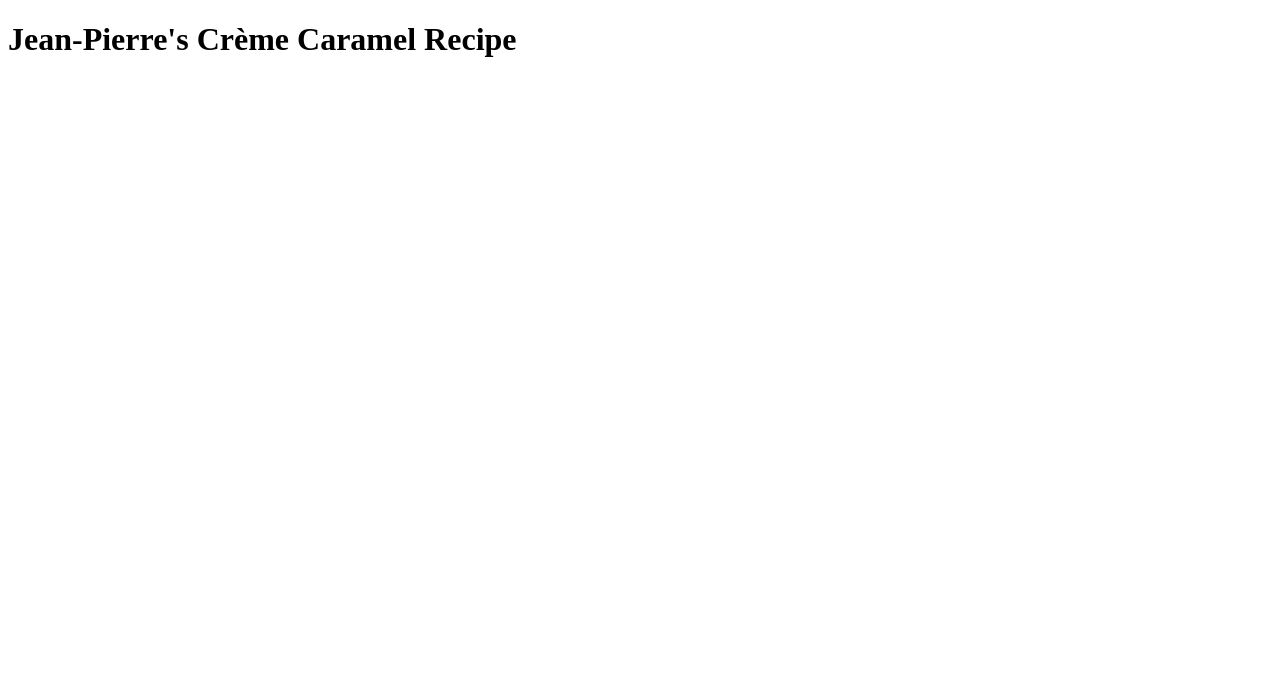
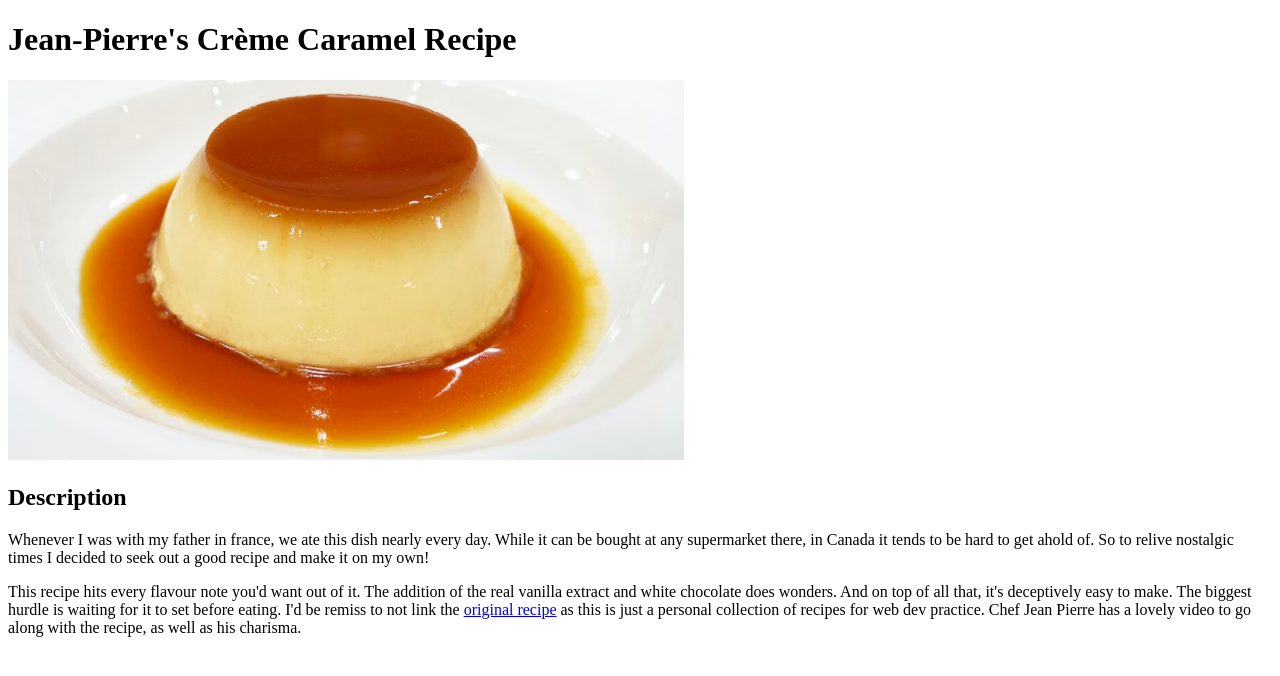
Before and after one commit to SolanFerguson/odin-recipes, a plain HTML site: page recipes/creme-caramel.html in a window 1280 px wide. Drawn offline with Linux system fonts and the light colour scheme.

Commit message:
Add an image and description for the recipe

```diff
--- a/recipes/creme-caramel.html
+++ b/recipes/creme-caramel.html
@@ -7,5 +7,25 @@
   </head>
   <body>
     <h1>Jean-Pierre's Crème Caramel Recipe</h1>
+
+	<img src="../images/creme-caramel.avif" alt="A delicious Crème Caramel"
+	height="380" /a>
+
+	<h2>Description</h2>
+
+	<p>Whenever I was with my father in france, we ate this dish nearly every
+	day. While it can be bought at any supermarket there, in Canada it tends
+	to be hard to get ahold of. So to relive nostalgic times I decided to
+	seek out a good recipe and make it on my own!</p>
+
+	<p>This recipe hits every flavour note you'd want out of it. The addition
+	of the real vanilla extract and white chocolate does wonders.
+	And on top of all that, it's deceptively easy to make. The biggest hurdle
+	is waiting for it to set before eating. I'd be remiss to not link the
+	<a href="https://chefjeanpierre.com/recipes/dessert/creme-caramel/"
+	  target="_blank" rel="noopener noreferrer">original recipe</a> as
+	this is just a personal collection of recipes for web dev practice.
+	Chef Jean Pierre has a lovely video to go along with the recipe, as well
+	as his charisma.</p>
   </body>
 </html>
```
Also changed, not shown: images/creme-caramel.avif (added).
